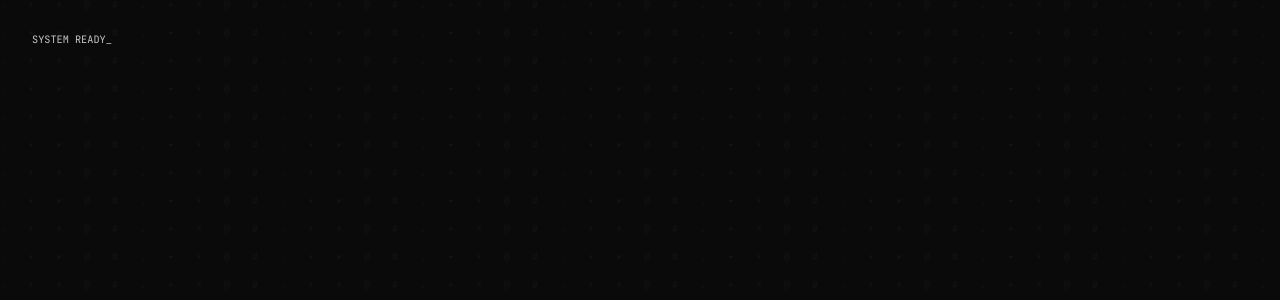
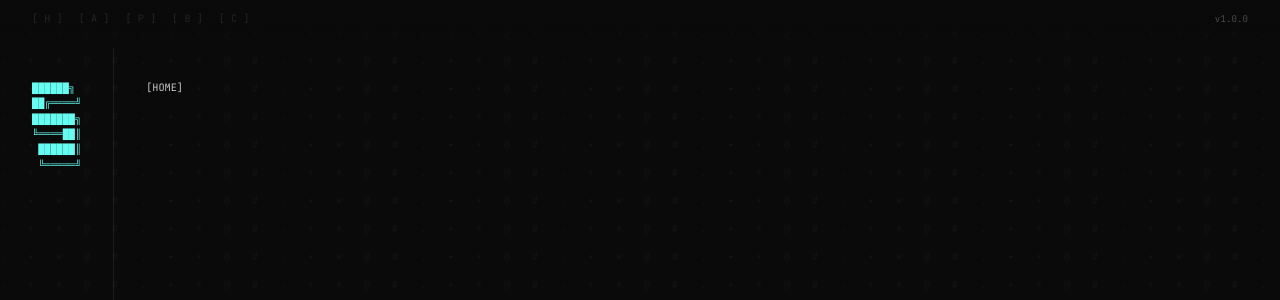
Before and after one commit to AbhiramLK/Website, a React (Vite) app in the folder site/: page / in a window 1280 px wide. Shown: the top 300 px of the page. Built offline with nearby package versions, Linux system fonts and the light colour scheme.

Commit message:
feat: two-column layout with nav + reactive grid wired

```diff
--- /dev/null
+++ b/site/src/components/Layout.tsx
@@ -0,0 +1,45 @@
+import type { ReactNode } from 'react';
+import { ReactiveGrid } from './ReactiveGrid';
+import { Nav } from './Nav';
+
+interface Props {
+  left: ReactNode;
+  right: ReactNode;
+}
+
+export function Layout({ left, right }: Props) {
+  return (
+    <div style={{ position: 'relative', width: '100vw', height: '100vh', overflow: 'hidden' }}>
+      <ReactiveGrid />
+      <Nav />
+
+      <div style={{
+        position: 'relative', zIndex: 1,
+        display: 'flex',
+        height: '100vh',
+        paddingTop: '3rem',
+      }}>
+        {/* LEFT — ASCII visual */}
+        <div style={{
+          flexShrink: 0,
+          padding: '2rem',
+          display: 'flex',
+          alignItems: 'flex-start',
+          overflowY: 'auto',
+        }}>
+          {left}
+        </div>
+
+        {/* RIGHT — content */}
+        <div style={{
+          flex: 1,
+          padding: '2rem',
+          overflowY: 'auto',
+          borderLeft: '1px solid rgba(74,74,74,0.3)',
+        }}>
+          {right}
+        </div>
+      </div>
+    </div>
+  );
+}
--- a/site/src/components/MainView.tsx
+++ b/site/src/components/MainView.tsx
@@ -1,13 +1,46 @@
-// src/components/MainView.tsx
-import { ReactiveGrid } from './ReactiveGrid';
+import { useSystem } from '../contexts/SystemContext';
+import { Layout } from './Layout';
+import { useKeyboardNav } from '../hooks/useKeyboardNav';
+import { initProximityEngine } from '../engines/proximityEngine';
+import { useEffect } from 'react';
+import { Home } from './pages/Home';
+import { About } from './pages/About';
+import { Projects } from './pages/Projects';
+import { Blog } from './pages/Blog';
+import { Contact } from './pages/Contact';
+
+const ASCII_LEFT = `
+ ██████╗
+██╔════╝
+███████╗
+╚════██║
+ ██████║
+ ╚═════╝
+`.trim();
 
 export function MainView() {
+  const { activePage, isIdle, setIdle } = useSystem();
+  useKeyboardNav();
+
+  useEffect(() => {
+    return initProximityEngine();
+  }, []);
+
+  useEffect(() => {
+    let t: ReturnType<typeof setTimeout>;
+    const reset = () => { setIdle(false); clearTimeout(t); t = setTimeout(() => setIdle(true), 5000); };
+    window.addEventListener('mousemove', reset);
+    window.addEventListener('keydown', reset);
+    reset();
+    return () => { clearTimeout(t); window.removeEventListener('mousemove', reset); window.removeEventListener('keydown', reset); };
+  }, [setIdle]);
+
+  const pages = { home: <Home />, about: <About />, projects: <Projects />, blog: <Blog />, contact: <Contact /> };
+
   return (
-    <>
-      <ReactiveGrid />
-      <pre style={{ padding: '2rem', position: 'relative', zIndex: 1 }}>
-        SYSTEM READY_
-      </pre>
-    </>
+    <Layout
+      left={<pre className={isIdle ? '' : 'accent'}>{ASCII_LEFT}</pre>}
+      right={pages[activePage]}
+    />
   );
 }
--- /dev/null
+++ b/site/src/components/pages/About.tsx
@@ -0,0 +1 @@
+export function About() { return <pre>{'[ABOUT]'}</pre>; }
--- /dev/null
+++ b/site/src/components/pages/Blog.tsx
@@ -0,0 +1 @@
+export function Blog() { return <pre>{'[BLOG]'}</pre>; }
--- /dev/null
+++ b/site/src/components/pages/Contact.tsx
@@ -0,0 +1 @@
+export function Contact() { return <pre>{'[CONTACT]'}</pre>; }
--- /dev/null
+++ b/site/src/components/pages/Home.tsx
@@ -0,0 +1 @@
+export function Home() { return <pre>{'[HOME]'}</pre>; }
--- /dev/null
+++ b/site/src/components/pages/Projects.tsx
@@ -0,0 +1 @@
+export function Projects() { return <pre>{'[PROJECTS]'}</pre>; }
```
